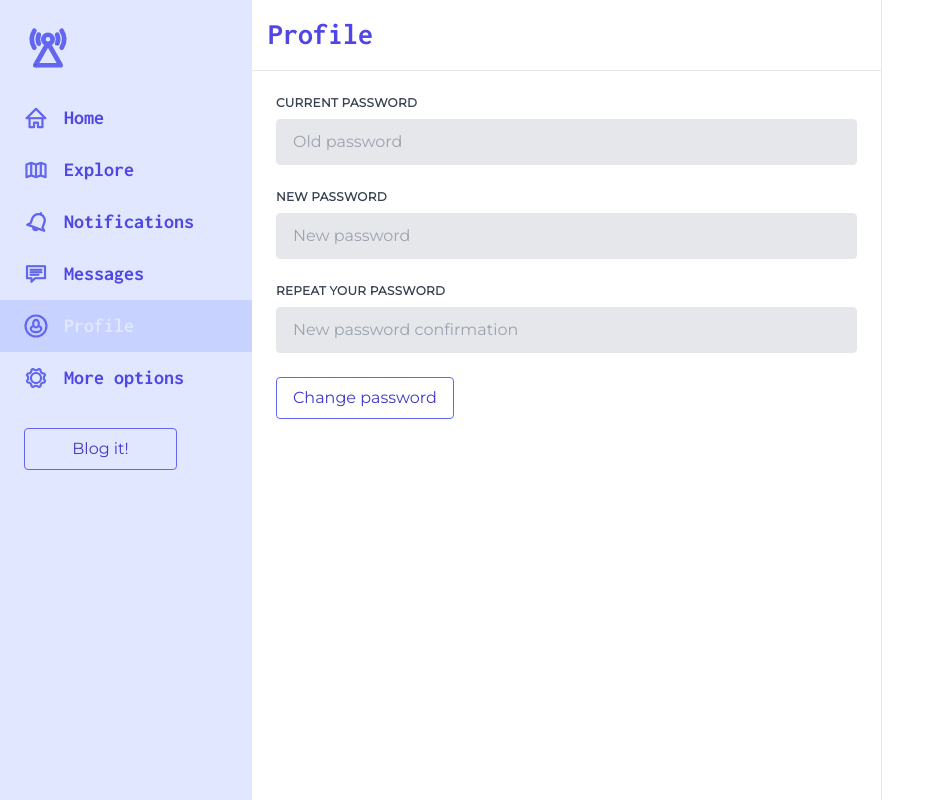
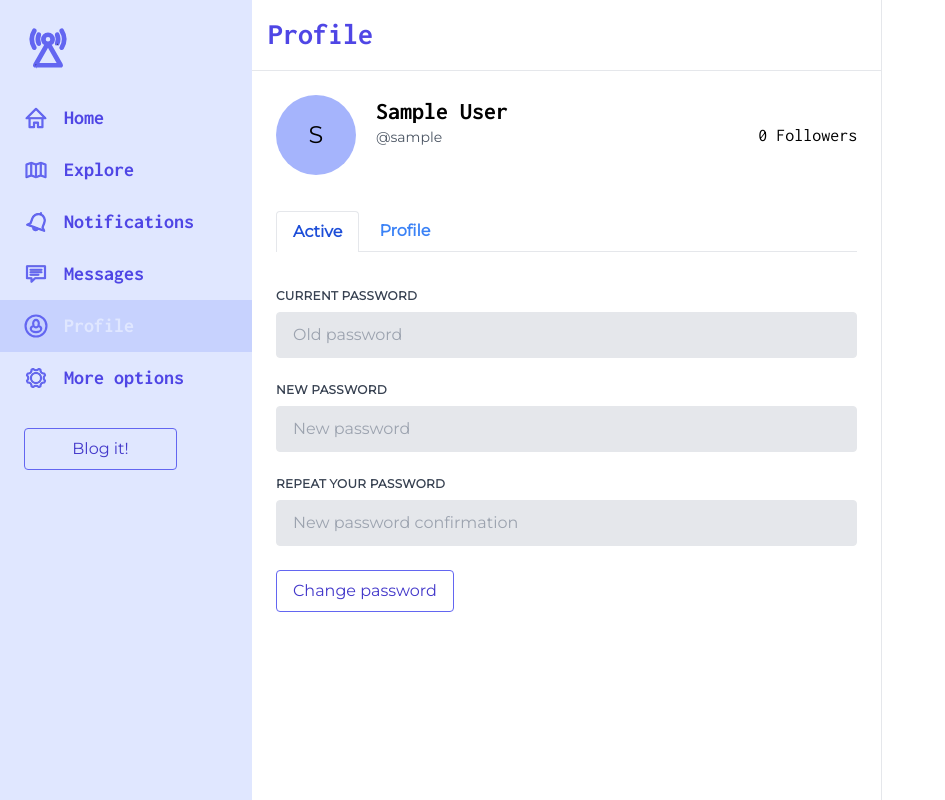
Before and after one commit to adavia/microblogger, a Django app: page /account/password_change/ in a window 1280 px wide. Shown: the whole page, without its empty margins (0-945 px from the left). Run offline with Django 3.2, Linux system fonts and the light colour scheme; the visitor is signed in with stand-in values (Sample User, id 1); data comes from the database, SQL or seed files in the repository; some libraries are stand-ins or nearby versions.

Commit message:
Add user profile tabs

```diff
--- /dev/null
+++ b/account/templates/account/_user_tabs.html
@@ -0,0 +1,60 @@
+<section id="id_user_detail" class="p-6">
+    <div class="flex">
+        <div class="flex-shrink-0 rounded-full text-2xl text-bold
+            bg-indigo-300 h-20 w-20 flex items-center justify-center">
+            {{user.username|capfirst|slice:1}}
+        </div>
+        <div class="ml-5 mr-auto">
+            <h2 class="font-bold text-2xl"
+                style="font-family: 'Inconsolata', monospace">
+                {{user.first_name}} {{user.last_name}}
+            </h2>
+            <div class="text-gray-600 text-sm">@{{user.username}}</div>
+        </div>
+        {% with total_followers=user.followers.count %}
+            <div class="self-center">
+                <h3 class="text-lg text-bold inline-block "
+                    style="font-family: 'Inconsolata', monospace">
+                    <span id="id_followers_count">{{total_followers}}</span>
+                        Follower{{total_followers|pluralize}}
+                </h3>
+                {% if request.user != user %}
+                    <a href="{% url 'user_follow' %}" data-id="{{ user.id }}" id="id_follow_user"
+                        data-action="{% if request.user
+                        in user.followers.all %}un{% endif %}follow"
+                        class="text-lg text-bold text-indigo-400
+                            border border-indigo-400 rounded-full p-2 ml-5"
+                        style="font-family: 'Inconsolata', monospace">
+
+                        {% if request.user not in user.followers.all %}
+                            Follow
+                        {% else %}
+                            Unfollow
+                        {% endif %}
+                    </a>
+                {% endif %}
+            </div>
+        {% endwith %}
+    </div>
+</section>
+<nav class="px-6 py-3">
+    <ul class="flex border-b">
+        <li class="-mb-px mr-1">
+            <a class="bg-white inline-block border-l border-t
+                border-r rounded-t py-2 px-4
+                text-blue-700 font-semibold"
+                href="{% url 'user_detail' user.username %}">
+                Active
+            </a>
+        </li>
+        {% if user == request.user %}
+            <li class="mr-1">
+                <a class="bg-white inline-block py-2 px-4 text-blue-500
+                    hover:text-blue-800 font-semibold"
+                    href="{% url 'password_change' %}">
+                    Profile
+                </a>
+            </li>
+        {% endif %}
+    </ul>
+</nav>
--- a/account/templates/account/password_change_form.html
+++ b/account/templates/account/password_change_form.html
@@ -6,7 +6,8 @@
         style="font-family: 'Inconsolata', monospace">
         Profile
     </div>
-    <div class="p-6">
+    {% include "account/_user_tabs.html" %}
+    <section class="p-6">
         {% for error in form.non_field_errors %}
             <div class="w-full bg-red-500 text-white text-sm
                 font-bold px-4 py-3 mb-6" role="alert">
@@ -45,5 +46,5 @@
                 Change password
             </button>
         </form>
-    </div>
+    </section>
 {% endblock content %}
--- a/blog/static/js/index.js
+++ b/blog/static/js/index.js
@@ -7,10 +7,10 @@ class Paginator {
 
     loadMore(container, url, e) {
         e.stopImmediatePropagation();
-        const target = e.target;
-        const $container = $(target).find(container);
+        const self = e.target;
+        const $container = $(self).find(container);
 
-        if (target.scrollTop + target.clientHeight >= target.scrollHeight &&
+        if (self.scrollTop + self.clientHeight >= self.scrollHeight &&
             this.emptyPage == false &&
             this.blockRequest == false) {
 
@@ -20,7 +20,8 @@ class Paginator {
             $.ajax({
                 url: url + this.page,
                 type: 'GET',
-            }).done(response => {
+            })
+            .done(response => {
                 if (response == '') {
                     this.emptyPage = true;
                 } else {
@@ -40,6 +41,17 @@ class User {
         this.follow = el.find('#id_follow_user');
         this.followersCount = el.find('#id_followers_count');
         this.follow.on('click', this.followUser.bind(this));
+    }
+
+    _toggleData() {
+        const previousAction = this.follow.data('action');
+        this.follow.data('action', previousAction == 'follow' ?
+            'unfollow' : 'follow');
+
+        this.follow.text(previousAction == 'follow' ? 'Unfollow' : 'Follow');
+        const previousFollowers = parseInt(this.followersCount.text());
+        this.followersCount.text(previousAction == 'follow' ?
+            previousFollowers + 1 : previousFollowers - 1);
     }
 
     followUser(e) {
@@ -63,16 +75,10 @@ class User {
             headers: {
                 'X-CSRFToken': Cookies.get('csrftoken')
             },
-        }).done(response => {
+        })
+        .done(response => {
             if (response['status'] === 'ok') {
-                const previousAction = $('#id_follow_user').data('action');
-                $('#id_follow_user').data('action', previousAction == 'follow' ?
-                    'unfollow' : 'follow');
-
-                $self.text(previousAction == 'follow' ? 'Unfollow' : 'Follow');
-                let previousFollowers = parseInt(this.followersCount.text());
-                this.followersCount.text(previousAction == 'follow' ?
-                    previousFollowers + 1 : previousFollowers - 1);
+                this._toggleData()
             }
         })
         .fail((xhr, status, errorThrown) => {
@@ -93,7 +99,7 @@ class Post {
         }
     }
 
-    toggleLike(elem, action) {
+    _toggleLike(elem, action) {
         if (action === 'like') {
             elem.html(`
                 <svg xmlns="http://www.w3.org/2000/svg"
@@ -119,17 +125,19 @@ class Post {
 
     deletePost(e) {
         e.stopImmediatePropagation();
-        const $post = $(this).closest('article');
-        const $form = $(this).closest('form');
+        const $this = $(this);
+        const post = $this.closest('article');
+        const form = $this.closest('form');
 
         $.ajax({
-            url: $form.attr('action'),
+            url: form.attr('action'),
             type: 'DELETE',
             headers: {
                 'X-CSRFToken': Cookies.get('csrftoken')
             }
-        }).done(response => {
-            $post.remove();
+        })
+        .done(response => {
+            post.remove();
         })
         .fail((xhr, status, errorThrown) => {
             console.log(errorThrown);
@@ -158,13 +166,14 @@ class Post {
             headers: {
                 'X-CSRFToken': Cookies.get('csrftoken')
             },
-        }).done(response => {
+        })
+        .done(response => {
             if (response['status'] === 'ok') {
-                let previousAction = $('span[data-target="post_like"]').data('action');
-                $('span[data-target="post_like"]').data('action', previousAction == 'like' ?
+                let previousAction = $self.data('action');
+                $self.data('action', previousAction == 'like' ?
                     'unlike' : 'like');
 
-                this.toggleLike($self, previousAction);
+                this._toggleLike($self, previousAction);
             }
         })
         .fail((xhr, status, errorThrown) => {
@@ -185,7 +194,7 @@ class PostForm {
     constructor(el) {
         this.form = el;
         this.container = $('#id_post_container');
-        this.imgPreview = el.find('#id_preview_img');
+        this.imgPreview = $('<div id="id_preview_img" class="flex flex-wrap -mx-2"></div>');
         el.on('submit', this.addPost.bind(this));
         el.find('#id_image').on('change', this.previewImage.bind(this));
     }
@@ -216,23 +225,26 @@ class PostForm {
         }
     }
 
+    _renderImgPreview(path) {
+        this.imgPreview.append(`
+            <div class="bg-cover bg-center rounded-lg h-24 w-24 mx-2 mb-4"
+                style="background-image: url('${path}')">
+                <span class="rounded-full cursor-pointer h-8 w-8 float-right flex items-center
+                    justify-center bg-gray-800 text-white m-2">x</span>
+            </div>
+        `);
+    }
+
     previewImage(e) {
         const self = e.target;
+        this.form.children('#id_content_field').after(this.imgPreview);
 
         if (self.files) {
             const filesize = self.files.length;
-
+            this.imgPreview.empty();
             for (let i = 0; i < filesize; i++) {
                 const reader = new FileReader();
-                reader.onload = (e) => {
-                    this.imgPreview.append(`
-                        <div class="bg-cover bg-center rounded-lg h-24 w-24 mx-2 mb-4"
-                            style="background-image: url('${e.target.result}')">
-                            <span class="rounded-full cursor-pointer h-8 w-8 float-right flex items-center
-                                justify-center bg-gray-800 text-white m-2">x</span>
-                        </div>
-                    `);
-                }
+                reader.onload = (e) => this._renderImgPreview(e.target.result);
                 reader.readAsDataURL(self.files[i]);
             }
         }
--- a/blog/templates/blog/home.html
+++ b/blog/templates/blog/home.html
@@ -10,7 +10,7 @@
         <form method="POST" id="id_form_post" action="{% url 'home' %}"
             enctype="multipart/form-data">
             {% csrf_token %}
-            <div class="w-full mb-6">
+            <div id="id_content_field" class="w-full mb-6">
                 <label
                     for="{{form.content.id_for_label}}"
                     class="block uppercase tracking-wide text-gray-700 text-xs font-bold mb-2">
@@ -29,7 +29,6 @@
                     <p class="text-red-500 text-xs mt-2">{{error}}</p>
                 {% endfor %}
             </div>
-            <div id="id_preview_img" class="flex flex-wrap -mx-2"></div>
             <div class="flex items-center">
                 <label class="cursor-pointer mr-auto rounded-full border
                     border-indigo-500 h-12 w-12 flex items-center justify-center">
```
Also changed, not shown: account/templates/account/detail.html (+1 -40 lines), account/templates/account/password_change_done.html (+9 -6 lines).
